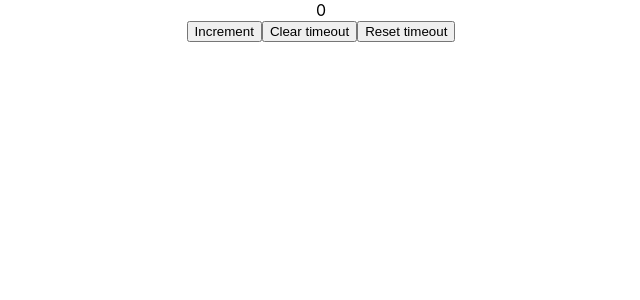
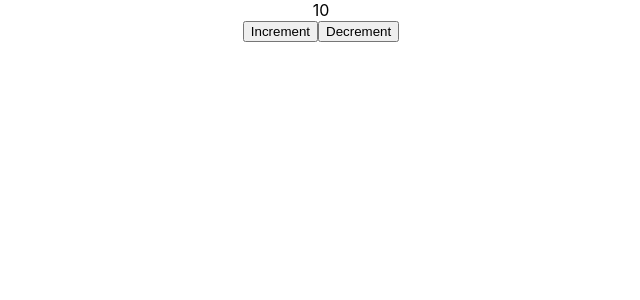
Before and after one commit to jarquafelmu/Custom-React-Hooks, a React (Create React App) app: page / in a window 1280 px wide. Shown: the top 300 px of the page, without its empty margins (319-959 px from the left). Built offline with nearby package versions, Linux system fonts and the light colour scheme.

Commit message:
useDebounce

```diff
--- /dev/null
+++ b/src/3-useDebounce/DebounceComponent.tsx
@@ -0,0 +1,17 @@
+import React, { useState } from "react";
+import useDebounce from "./useDebounce";
+
+// Run something, but only after a certain delay has elapsed.
+// ex: search for something, but only after the user has stopped typing for 500ms.
+
+export default function DebounceComponent() {
+  const [count, setCount] = useState(10);
+  useDebounce(() => alert(count), 1000, [count]);
+  return (
+    <div>
+      <div>{count}</div>
+      <button onClick={() => setCount((c: number) => c + 1)}>Increment</button>
+      <button onClick={() => setCount((c: number) => c - 1)}>Decrement</button>
+    </div>
+  );
+}
--- /dev/null
+++ b/src/3-useDebounce/useDebounce.tsx
@@ -0,0 +1,12 @@
+import { useEffect } from "react";
+import useTimeout from "../2-useTimeout/useTimeout";
+
+export default function useDebounce(
+  callback: Function,
+  delay: number,
+  dependencies: any[]
+) {
+  const { reset, clear } = useTimeout(callback, delay);
+  useEffect(reset, [...dependencies, reset]);
+  useEffect(clear, [clear]);
+}
--- a/src/App.tsx
+++ b/src/App.tsx
@@ -1,13 +1,14 @@
 import "./App.css";
 import ToggleComponent from "./1-useToggle/ToggleComponent";
 import TimeoutComponent from "./2-useTimeout/TimeoutComponent";
+import DebounceComponent from "./3-useDebounce/DebounceComponent";
 
 function App() {
   return (
     <div className="App">
       {/* <ToggleComponent /> */}
-      <TimeoutComponent />
-      {/* <DebounceComponent /> */}
+      {/* <TimeoutComponent /> */}
+      <DebounceComponent />
       {/* <UpdateEffectComponent /> */}
       {/* <ArrayComponent /> */}
     </div>
```
